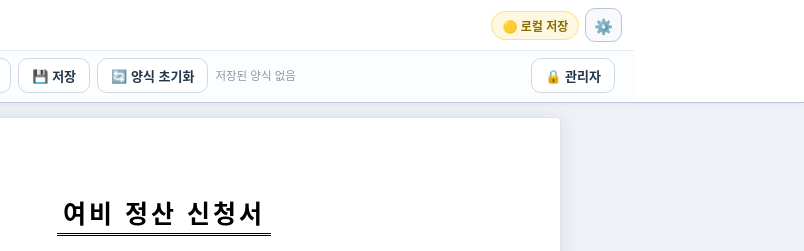
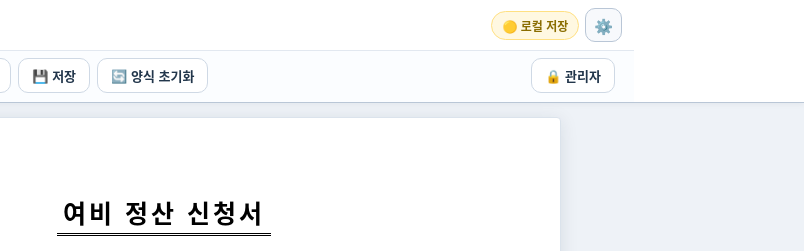
Before and after one commit to hong3256/travel-settlement, a plain HTML site: page index.html in a window 1280 px wide. Shown: the top 251 px of the page, 476-1280 px from the left. Drawn offline with Linux system fonts and the light colour scheme; no server answers.

Commit message:
저장된 양식이 없을 때 안내 문구를 띄우지 않도록 정리

```diff
--- a/index.html
+++ b/index.html
@@ -1088,7 +1088,7 @@ function renderSaved(){
   var box = $('#savedList');
   if(!box) return;
   if(!savedList.length){
-    box.innerHTML = '<span class="chips-empty">저장된 양식 없음</span>';
+    box.innerHTML = '';
   }else{
     box.innerHTML = savedList.map(function(s){
       return '<span class="chip">' +
```
